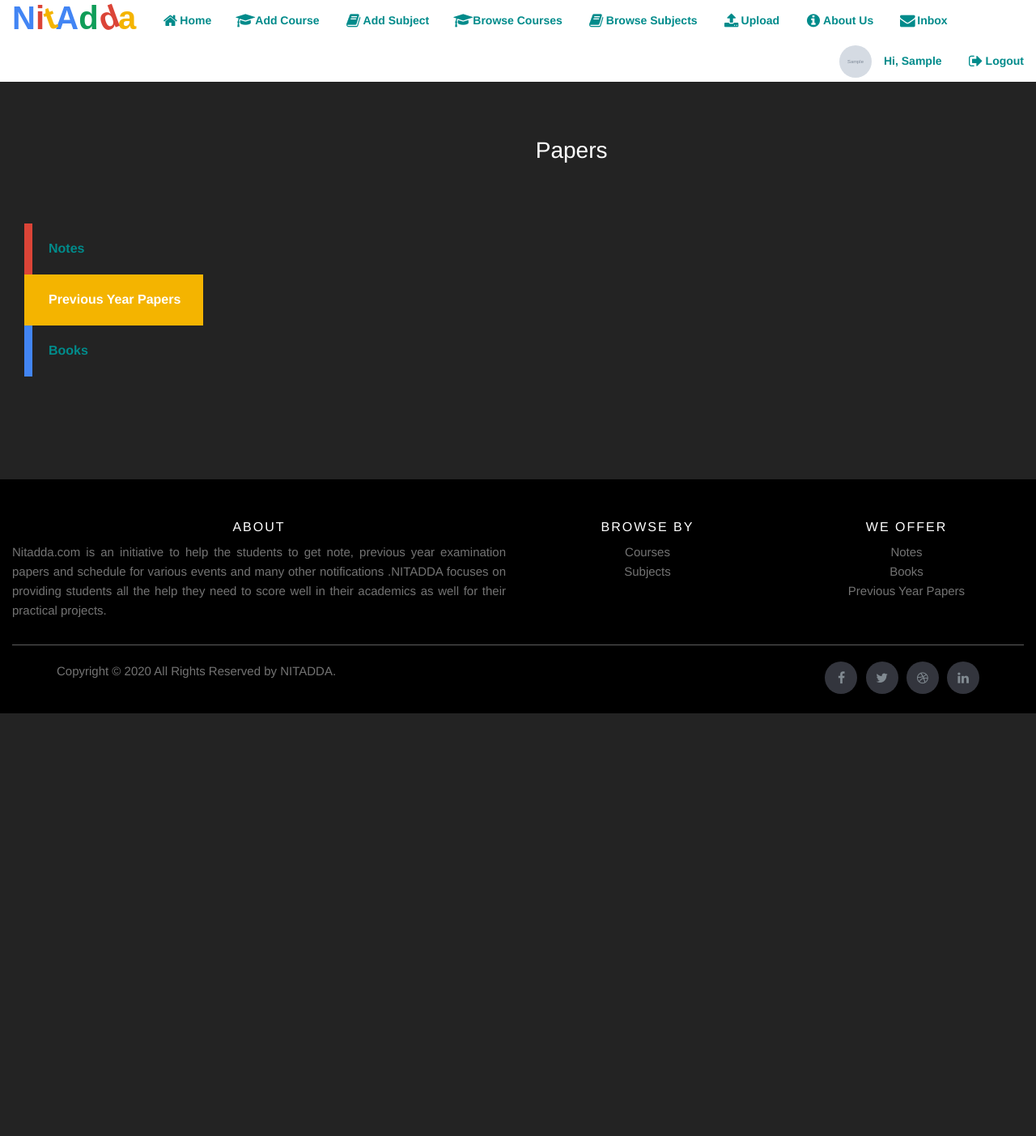
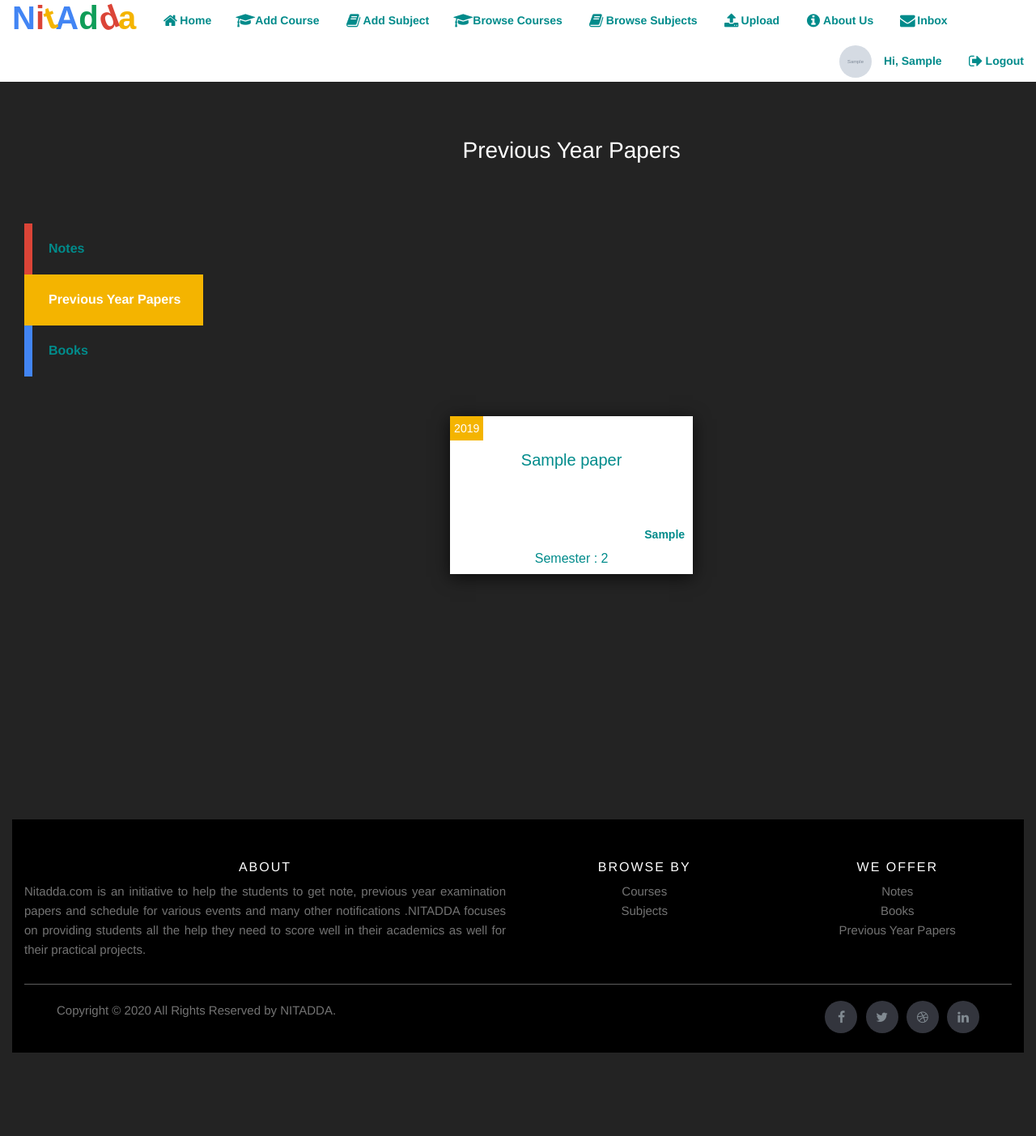
Before and after one commit to himanshukadian/nitadda, a Django app: a page that uses templates/content/all_Notes.html in a window 1280 px wide, after a click on "Previous Year Papers". Shown: the whole page at 81% size. Before the commit the page ends 881 px from the top, so only its background shows below. Run offline with Django 3.2, Linux system fonts and the light colour scheme; a user stored in the database is signed in; tables that the repository leaves empty hold one stand-in row (values such as "Sample post"); grey boxes marked "Sample" are stand-in pictures; parts of the project's set-up code (start-up, migrations or seed data) failed here and were passed over; some libraries are stand-ins or nearby versions; some web fonts are replaced.

Commit message:
show exam papers coursewise

```diff
--- a/content/urls.py
+++ b/content/urls.py
@@ -16,6 +16,7 @@ urlpatterns = [
                   url('approvenote/(?P<noteid>\w+)', views.Approve_Note, name='Approve_Note'),
                   url(r'^deletenote/(?P<noteid>\w+)', views.Delete_Note, name='Delete_Note'),
                   url(r'^view/(?P<noteid>\w+)', views.Display_Pdf, name='Display_Pdf'),
+                  url(r'^view_paper/(?P<paperid>\w+)', views.Display_Paper_Pdf, name='Display_Paper_Pdf'),
                   url(r'^course_notes/(?P<slug>[-\w]+)/$', views.Show_Note, name='Course_Note'),
                   url(r'^subject_notes/(?P<slug>[-\w]+)/$', views.Show_Subject_Note, name='Subject_Note'),
                   url(r'getSubjects/', views.getSubjects),
--- a/content/views.py
+++ b/content/views.py
@@ -210,7 +210,7 @@ def UploadContent(request):
             paper.subject = Subject.objects.get(id=request.POST.get('subjects2'))
             paper.course = Course.objects.get(id=request.POST['courses'])
 
-            paper.batch_year = str(request.POST['batch'])[0:3]
+            paper.batch_year = str(request.POST['batch'])[0:4]
             paper.semester = request.POST['semesters']
             paper.exam = request.POST['exams']
             paper.exam_type = request.POST['types']
@@ -249,20 +249,28 @@ def Get_Subject(request):
 def Show_Note(request, slug):
     response = {}
     print(request.user)
-    notes = Note.objects.all()
     cname = Course.objects.get(slug=slug)
-    note = Note.objects.filter(course=cname.id).annotate(num_votes=Count('upvotes')).order_by('-num_votes')
+    notes = Note.objects.filter(course=cname.id).annotate(num_votes=Count('upvotes')).order_by('-num_votes')
+    papers = Exam_Paper.objects.filter(course=cname.id).order_by('-batch_year')
     print(cname)
     lstatus=[]
     providers = []
-    for n in note:
+    for n in notes:
         prv = CustomUser.objects.get(id=n.user_id)
         providers.append(prv.username)
         if n.upvotes.filter(id=request.user.id).exists():
             lstatus.append(True)
         else:
             lstatus.append(False)
-    response['data'] = zip(note, lstatus, providers)
+    response['data'] = zip(notes, lstatus, providers)
+    year = []
+    for p in papers:
+        if p.semester%2 != 0:
+            p.semester += 1
+        x = int(p.batch_year - p.semester/2)
+        year.append(x)
+    response['papers'] = zip(papers, year)
+    # response['year'] = year
     response['cname'] = cname
     return render(request, 'content/all_Notes.html', response)
 
@@ -434,3 +442,11 @@ def getCourseDuration(request):
             json.dumps({"nothing to see": "this isn't happening"}),
             content_type="application/json"
         )
+
+@login_required_message(message="You should be logged in, in order to perform this")
+@login_required
+def Display_Paper_Pdf(request,paperid) :
+    response = {}
+    cd = Note.objects.get(note_id=paperid)
+    response["data"] = cd
+    return render(request, 'content/show_note_pdf.html', response)
--- a/static/css/style.css
+++ b/static/css/style.css
@@ -1386,3 +1386,119 @@ center h1 {
 #nav1 li:last-child a.active {
     background: #4285F4;
 }
+
+/* PAPER styles starts */
+html, body {
+	 position: relative;
+	 /*height: 100%;*/
+	 margin: 0;
+	 padding: 0;
+}
+ body {
+	 background-color: #232323;
+}
+
+ .element-card {
+	 position: relative;
+	 min-width: 300px;
+     max-width: 350px;
+	 min-height: 120px;
+	 /*transform-style: preserve-3d;*/
+	 /*transform: rotatey(0deg) translatex(0px) translatey(0px);*/
+	 transition: all 0.5s cubic-bezier(0.68, -0.55, 0.265, 1.55);
+	 box-shadow: 0px 4px 20px rgba(0, 0, 0, 0.7);
+	 margin: 15px;
+	 cursor: pointer;
+	  display: -webkit-box;
+	  display: -webkit-flex;
+	  display: -ms-flexbox;
+	  display: flex;
+	  -webkit-box-align: center;
+	  -webkit-align-items: center;
+	  -ms-flex-align: center;
+      align-items: center;
+      z-index: 1;
+}
+ .element-card:hover {
+	 transform: rotatey(20deg) translatex(0px) translatey(-5px);
+	 box-shadow: 0px 8px 40px rgba(0, 0, 0, 0.9);
+	 z-index: 2;
+}
+.element-card .card-top {
+ 	 display: inline-block;
+	 transform: rotateY(0deg) translateZ(2px);
+	 position: absolute;
+	 /*display: flex;*/
+	 top: 0;
+	 background-color: white;
+	 border-radius: 0px;
+	 width: 100%;
+	 min-height: 85%;
+	 overflow: hidden;
+	 padding: 0px auto 0px auto;
+	 /*padding: 20px 5px 20px 5px;*/
+}
+.element-card .card-top:hover{
+	/*background-color: white;*/
+}
+.element-card .card-bottom{
+	display: inline-block;
+	width: 100%;
+	margin: 55% auto 0px auto;
+	transition: all 0.25s ease-in;
+	font-size: 16px;
+	height :30px	;
+	text-align: center;
+	font-family: sans-serif;
+	padding-top: 0px;
+	background-color: white;
+	color: darkcyan;
+}
+.element-card:hover .card-bottom{
+	background-color: #F4B400;;
+	color: white;
+
+}
+ .element-card .card-top .card-title {
+	 width: 100%;
+	 position: absolute;
+	 top: 25px;
+	 padding: 15px;
+	 font-size: 20px;
+	 font-family: sans-serif;
+	 margin: 0px auto 0px auto;
+	 text-align: center;
+	 color: darkcyan;
+}
+ .element-card .card-top .card-batch-year {
+	 position: absolute;
+	 padding: 5px;
+	 font-size: 14px;
+	 font-family: sans-serif;
+	 color: white;
+     background-color: #F4B400;
+}
+ .element-card .card-top .card-exam {
+	 position: absolute;
+	 bottom: 10px;
+	 right: 10px;
+	 font-size: 14px;
+	 font-weight: bold;
+	 font-family: sans-serif;
+	 color: darkcyan;
+}
+ .grid-container {
+	 position: relative;
+	 width: 100%;
+	 max-width: 100%;
+	 min-height: 100%;
+	 margin: 0px auto;
+	 padding: 20px;
+	 box-sizing: border-box;
+	 display: flex;
+	 flex-direction: row;
+	 flex-wrap: wrap;
+	 justify-content: center;
+	 align-items: center;
+}
+ /* PAPER styles end */
--- a/templates/content/all_Notes.html
+++ b/templates/content/all_Notes.html
@@ -18,22 +18,26 @@
                 overflow: hidden;
                 -webkit-border-radius: 5px;
                 -moz-border-radius: 5px;
-                border-radius: 5px;
-                border: 3px solid #2a4185;
-                background: #0050a0;
+                border-radius: 0px;
+                {#border: 3px solid #2a4185;#}
+                box-shadow: 0px 2px 4px black;
+                {#background: darkcyan;#}
                 -webkit-transition: all 300ms ease-out;
                 -moz-transition: all 300ms ease-out;
                 -o-transition: all 300ms ease-out;
                 transition: all 300ms ease-out;
+
             }
 
             .productCardContent .productCardImage {
                 height: 200px;
                 position: relative;
                 overflow: hidden;
+
             }
 
             .productCardContent .productCardImage img {
+                border-radius: 50%;
                 position: relative;
                 display: block;
                 min-height: 200px;
@@ -159,7 +163,7 @@
                 left: 0;
                 width: 100%;
                 height: 100%;
-                background: #2a4185;
+                background: darkcyan;
                 content: '';
                 -webkit-transition: -webkit-transform 0.6s;
                 transition: transform 0.6s;
@@ -254,7 +258,7 @@
 
             .productCardContent:hover .productCardPrice a, .productCardContent:hover .productCardPrice button {
                 background: #2a4185;
-                color: #e65059;
+                color: white;
             }
 
             .productCardPrice a:hover, .productCardPrice a:focus, .productCardPrice a:hover, .productCardPrice button:focus {
@@ -262,10 +266,6 @@
                 color: #2a4185;
             }
 
-            .productCardContent .productCardPrice .inCart, .productCardPrice .inCart:focus {
-                color: #2a4185 !important;
-                background: #81c868 !important;
-            }
 
             .accessoryAdminCard {
                 background: #FFFFFF;
@@ -391,8 +391,44 @@
                             </table>
                         </div>
                         <div id="login-tab-content">
-                            <caption><h3 class="table_title">Papers</h3></caption>
-                        </div>
+                            <caption><h3 class="table_title">Previous Year Papers</h3></caption>
+                                <div class="grid-container">
+                                {%  for p, year in papers %}
+                                     <div class="element-card">
+                                         <div class="card-top">
+                                             <a class="card-title" href="../../view_paper/{{ p.paper_id }}">{{p.title}}</a>
+                                             <span class="card-batch-year">{{ year}}</span>
+                                             <span class="card-exam">{{p.exam}}</span>
+                                         </div>
+                                         <div class="card-bottom">Semester : {{p.semester}}</div>
+                                     </div>
+                                {% endfor %}
+                                </div>
+{#                                    <div class="col-xs-12 col-sm-12 col-md-6 col-lg-4">#}
+{#                                     <div class="col-xs-12 col-sm-12 col-md-6 col-lg-4">#}
+{#                                        <div class="productCardContainer">#}
+{#                                            <div class="productCardContent">#}
+{#                                                <div class="productCardDetails">#}
+{#                                                    <div class="productCardModel">#}
+{#                                                        <span class="modelCardEffect"></span>#}
+{#                                                        <a href="">#}
+{#                                                            {{ p.title }}#}
+{#                                                        </a>#}
+{#                                                    </div>#}
+{#                                                    <div class="productCardDetailsList">#}
+{#                                                        <div class="list-group">#}
+{#                                                            <a href="" class="list-group-item">#}
+{#                                                                <span class="detailInfo"> {{ p.exam }} </span>                                                              </span>#}
+{#                                                                <span style="margin-left: 20px" class="detailInfo">#}
+{#                                                                    {{ p.batch_year }}-{{ p.semester }}#}
+{#                                                                </span>#}
+{#                                                            </a>#}
+{#                                                        </div>#}
+{#                                                    </div>#}
+{#                                                </div>#}
+{#                                            </div>#}
+{#                                        </div>#}
+{#                                    </div>#}
                         <div id="login1-tab-content">
                             <caption><h3 class="table_title">Books</h3></caption>
                             <div class="row">
```
